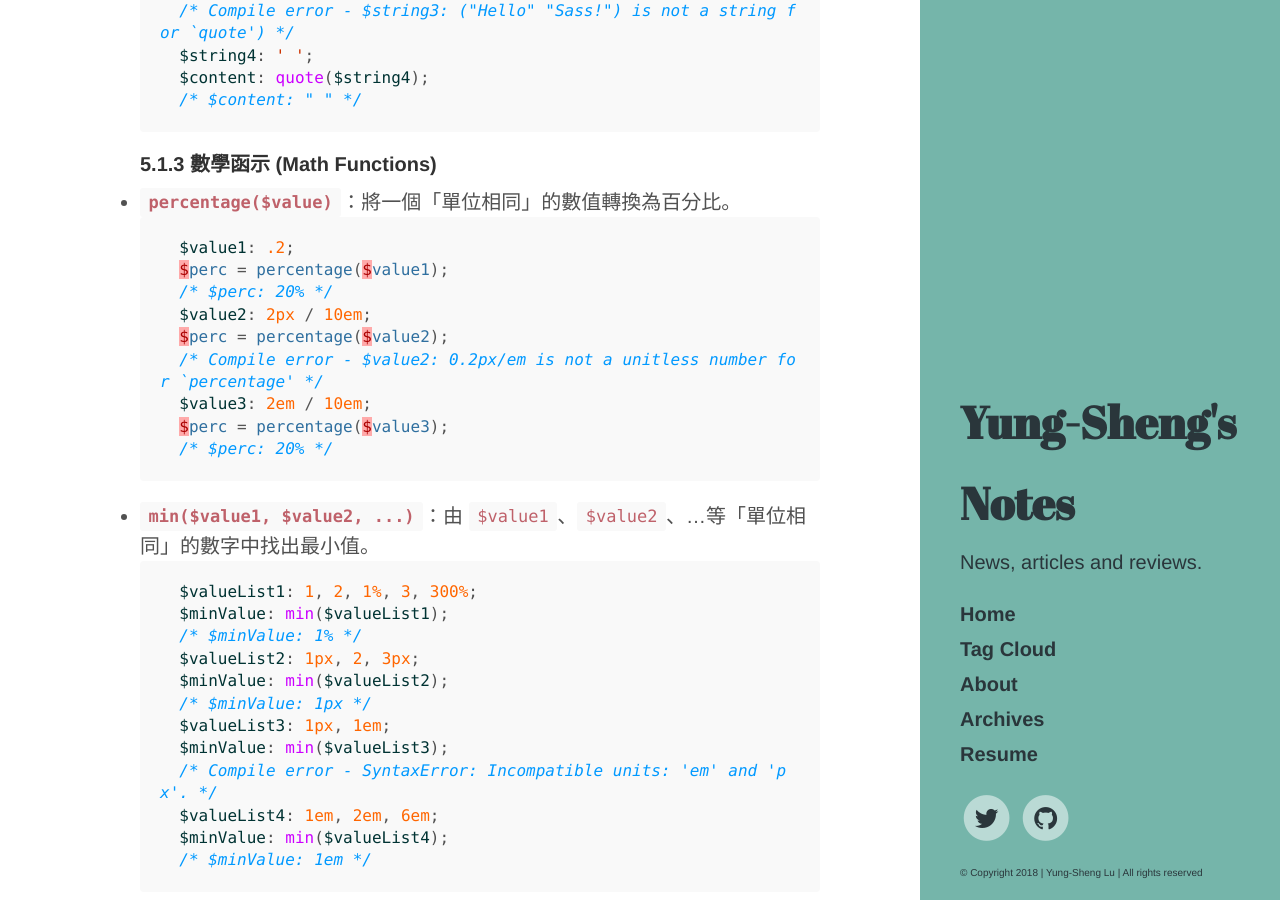
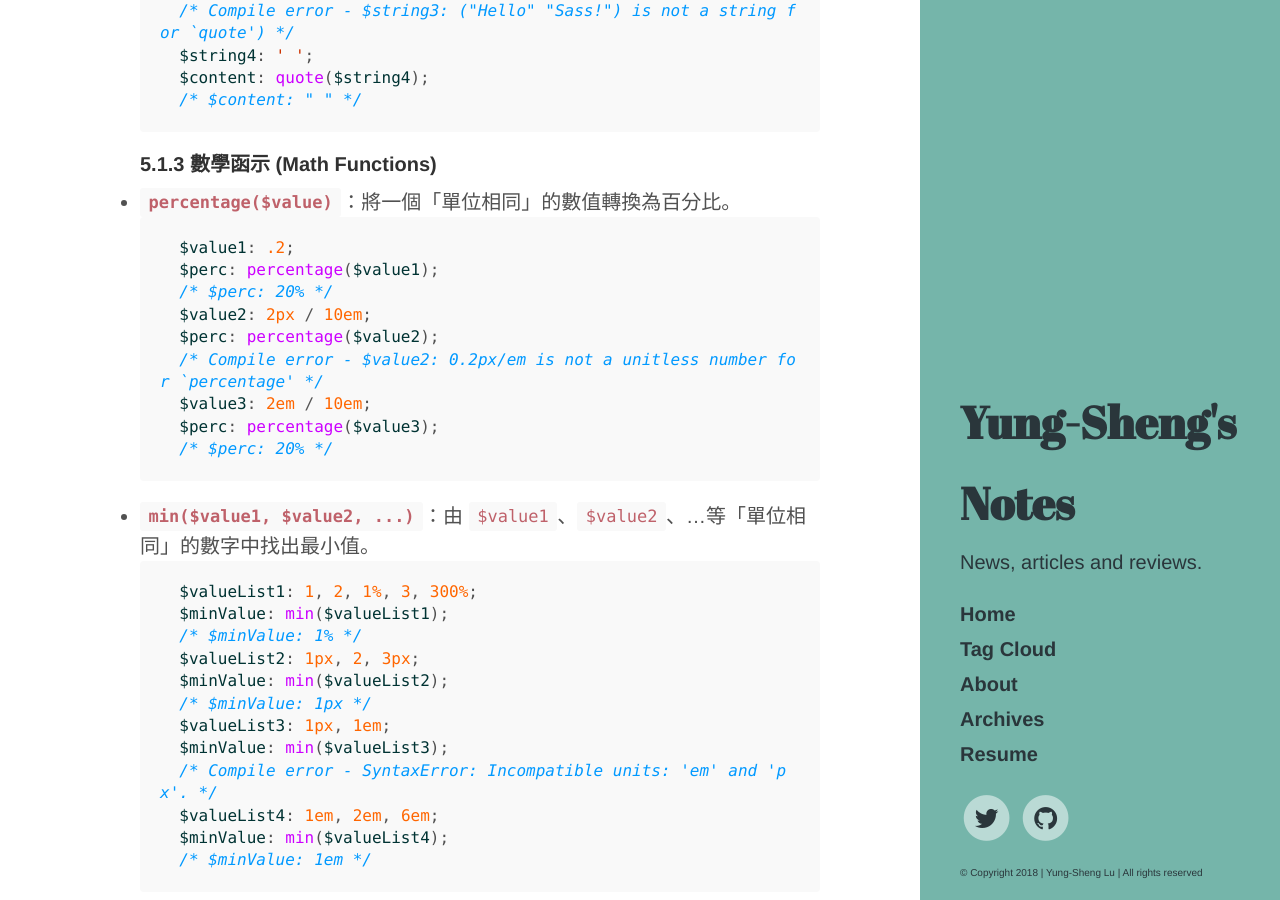
Before and after one commit to dppss90010/yungshenglu.github.io, a Jekyll site: the page built from _posts/2017-12-23-SassNotes5.md, in a window 1280 px wide and 900 px high, scrolled down 1627 px. Built offline with Jekyll 4.4.1, drawn with Linux system fonts in a browser that asks for light colours; comment, search, counter and statistics services are not loaded.

````diff
--- a/_posts/2017-12-23-SassNotes5.md
+++ b/_posts/2017-12-23-SassNotes5.md
@@ -64,13 +64,13 @@ Sass 中支援許多新的函式，增強原本 CSS 不足的部分。
 * **`percentage($value)`**：將一個「單位相同」的數值轉換為百分比。
     ```scss
     $value1: .2;
-    $perc = percentage($value1);
+    $perc: percentage($value1);
     /* $perc: 20% */
     $value2: 2px / 10em;
-    $perc = percentage($value2);
+    $perc: percentage($value2);
     /* Compile error - $value2: 0.2px/em is not a unitless number for `percentage' */
     $value3: 2em / 10em;
-    $perc = percentage($value3);
+    $perc: percentage($value3);
     /* $perc: 20% */
     ```
 * **`min($value1, $value2, ...)`**：由 `$value1`、`$value2`、...等「單位相同」的數字中找出最小值。
````
